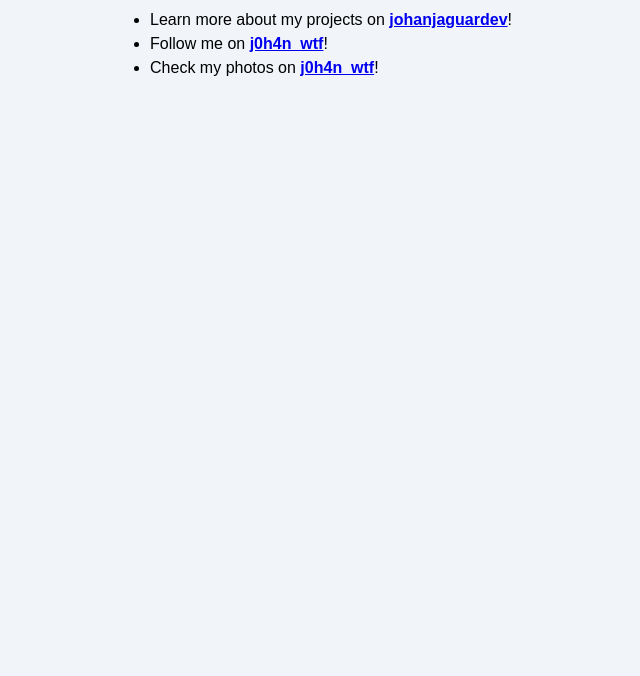
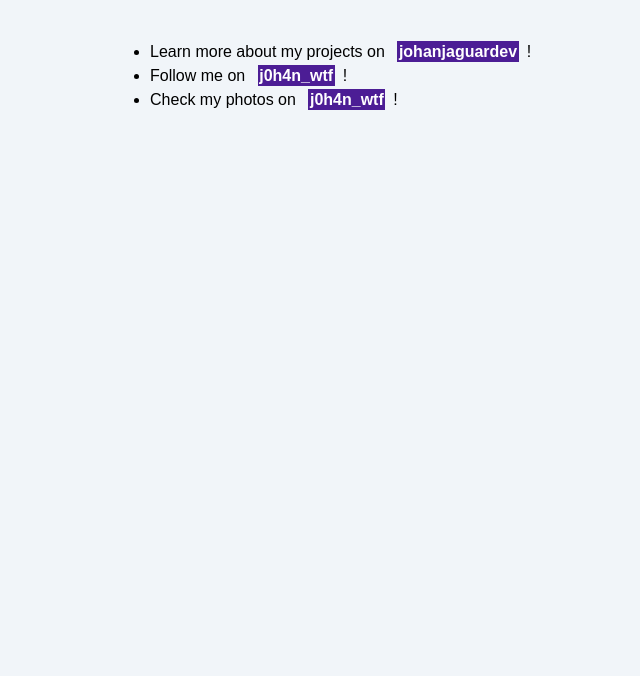
Before and after one commit to johanjaguardev/JohanWTF-Portfolio---Astro-Project, an Astro site: page / in a window 1280 px wide. Shown: the part 124-800 px from the top of the page, without its empty margins (190-830 px from the left). Built offline with nearby package versions, Linux system fonts and the light colour scheme; Astro itself is replaced by a stand-in of ours.

Commit message:
more components with props - social network component

```diff
--- a/src/components/Footer.astro
+++ b/src/components/Footer.astro
@@ -14,10 +14,17 @@ const networks = [{
     message: "Check my photos on "
   }
 ];
+import Social from './Social.astro';
 ---
-
+<style>
+  footer {
+    display: flex;
+    gap: 1rem;
+    margin-top: 2rem;
+  }
+</style>
 <footer>
   <ul>
-    {networks.map((network) => <li class="network">{network.message} <a href={`https://www.${network.platform}.com/${network.username}`} target="_blank"><b>{network.username}</b></a>!</li>)}
+    {networks.map((network) => <li><Social platform={network.platform} username={network.username} message={network.message} /></li>)}
   </ul>
 </footer>
--- /dev/null
+++ b/src/components/Social.astro
@@ -0,0 +1,13 @@
+---
+const { platform, username, message } = Astro.props;
+---
+<span>{message} <a href={`https://www.${platform}.com/${username}`} target="_blank"><b>{username}</b></a>!</span>
+<style>
+  a {
+    color: white;
+    background-color: #4c1d95;
+    margin: 0.5rem;
+    padding: 0.1rem .1rem;
+    text-decoration: none;
+  }
+</style>
```
